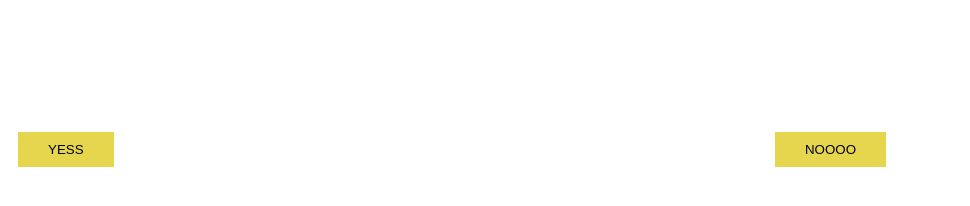
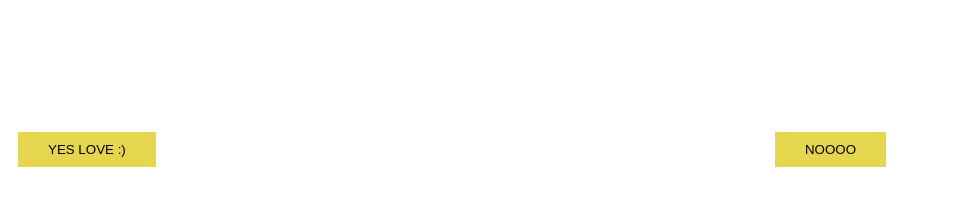
Before and after one commit to bibaswanchakma02/latenightproject1.github.io, a plain HTML site: page index.html in a window 1280 px wide. Shown: the part 402-608 px from the top of the page, without its empty margins (0-970 px from the left). Drawn offline with Linux system fonts and the light colour scheme.

Commit message:
Add files via upload

```diff
--- a/index.html
+++ b/index.html
@@ -17,7 +17,7 @@
         <img src="https://i.makeagif.com/media/9-11-2017/k6Agby.gif" alt="" id="image">
     </div>
     <div class="button-group">
-        <button class="button-yes"> YESS </button>
+        <button class="button-yes"> YES LOVE :) </button>
         <button class="button-no">NOOOO</button>
     </div>
 
```
